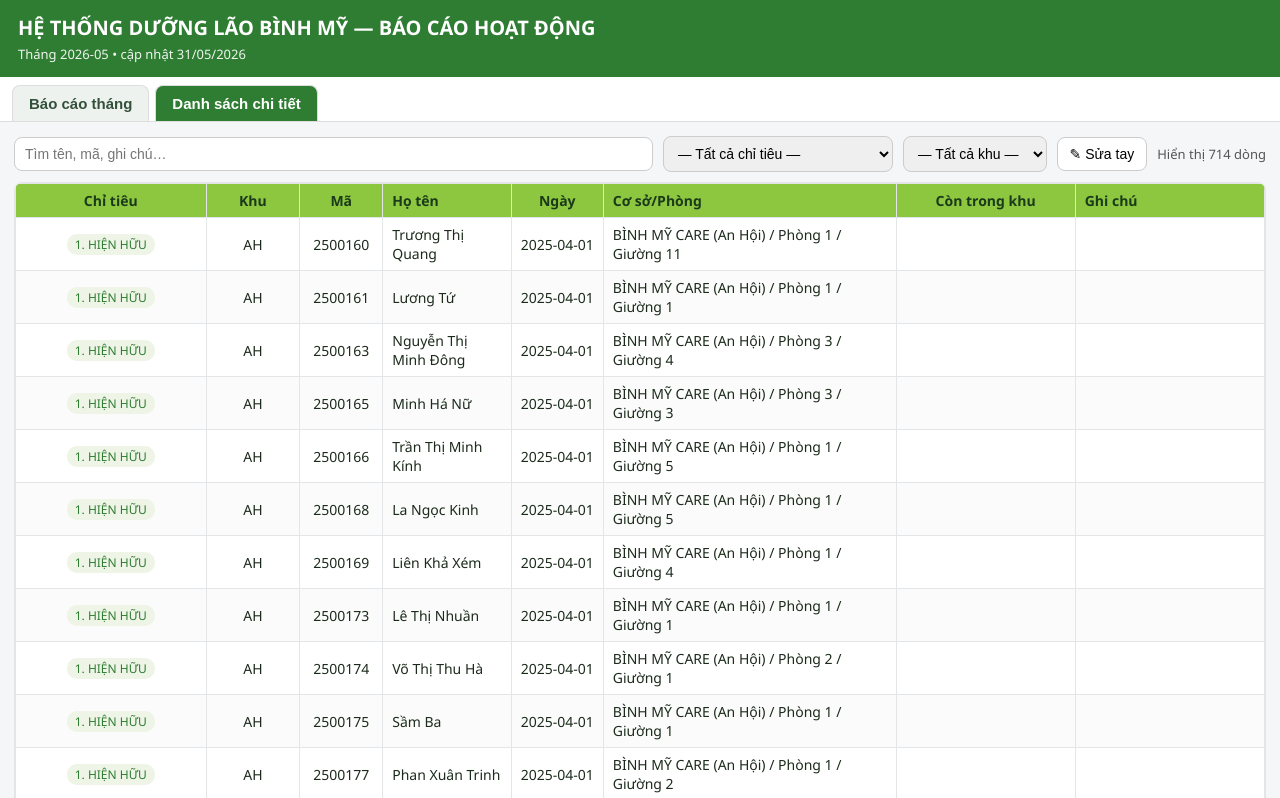
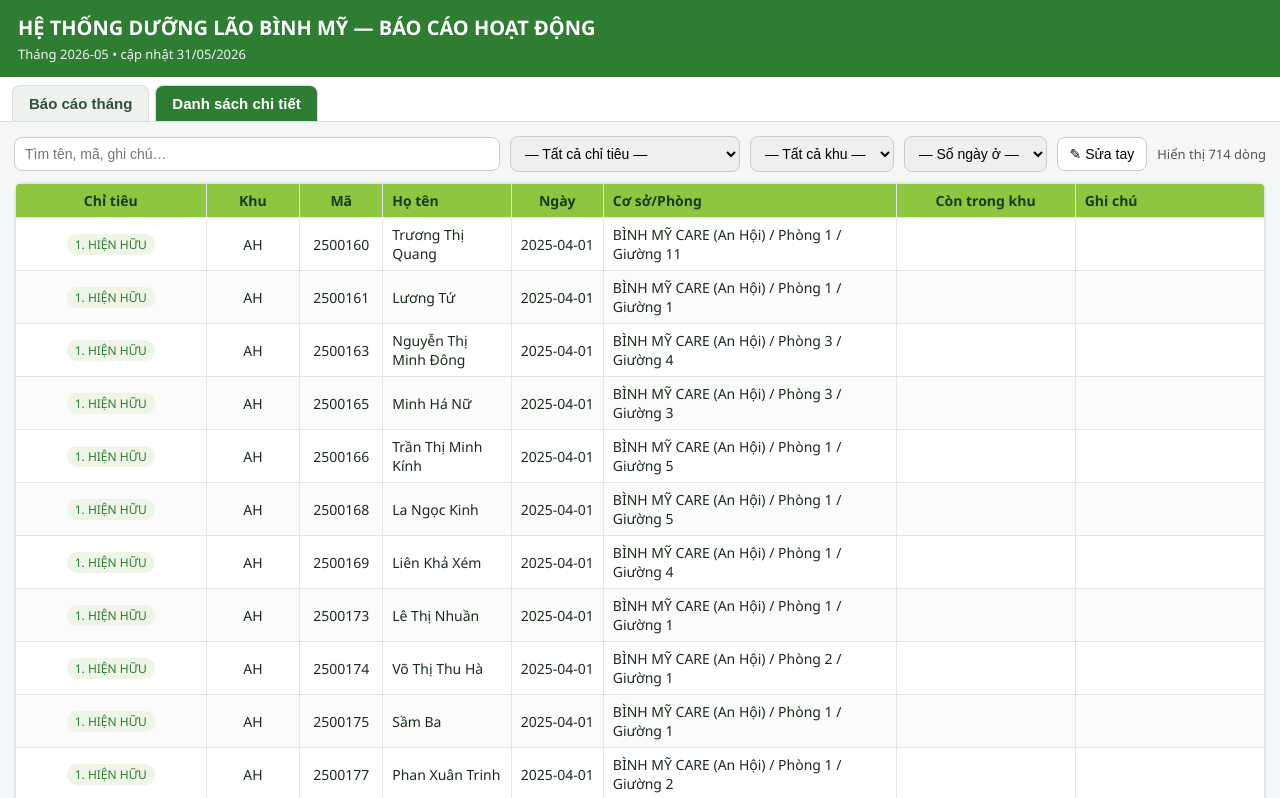
Before and after one commit to duonglaobinhmy-pixel/duong-lao-binh-my-baocao-cuoithang, a plain HTML site: page index.html in a window 1280 px wide. Both pictures are taken after a click on the button "Danh sách chi tiết". Shown: the top 798 px of the page. Drawn offline with Linux system fonts and the light colour scheme.

Commit message:
Update index.html
s

```diff
--- a/index.html
+++ b/index.html
@@ -15,6 +15,7 @@
     <input id="q" placeholder="Tìm tên, mã, ghi chú…"/>
     <select id="f"><option value="">— Tất cả chỉ tiêu —</option></select>
     <select id="z"><option value="">— Tất cả khu —</option></select>
+    <select id="dayf"><option value="">— Số ngày ở —</option><option value="ge30">Ở &ge; 30 ngày</option><option value="lt30">Ở &lt; 30 ngày</option></select>
     <button id="editToggle" class="btn">✎ Sửa tay</button>
     <span class="count" id="count"></span>
   </div>
```
